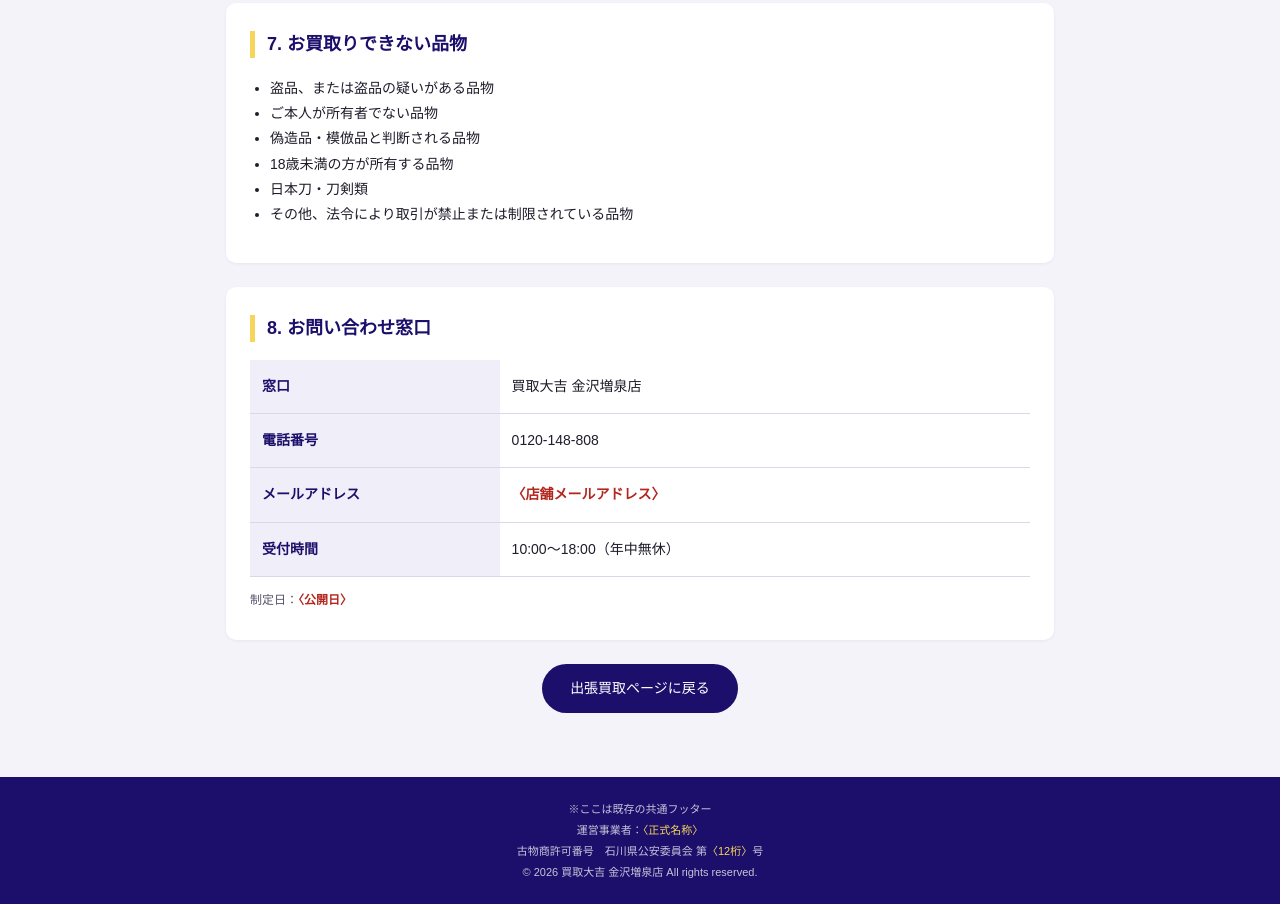
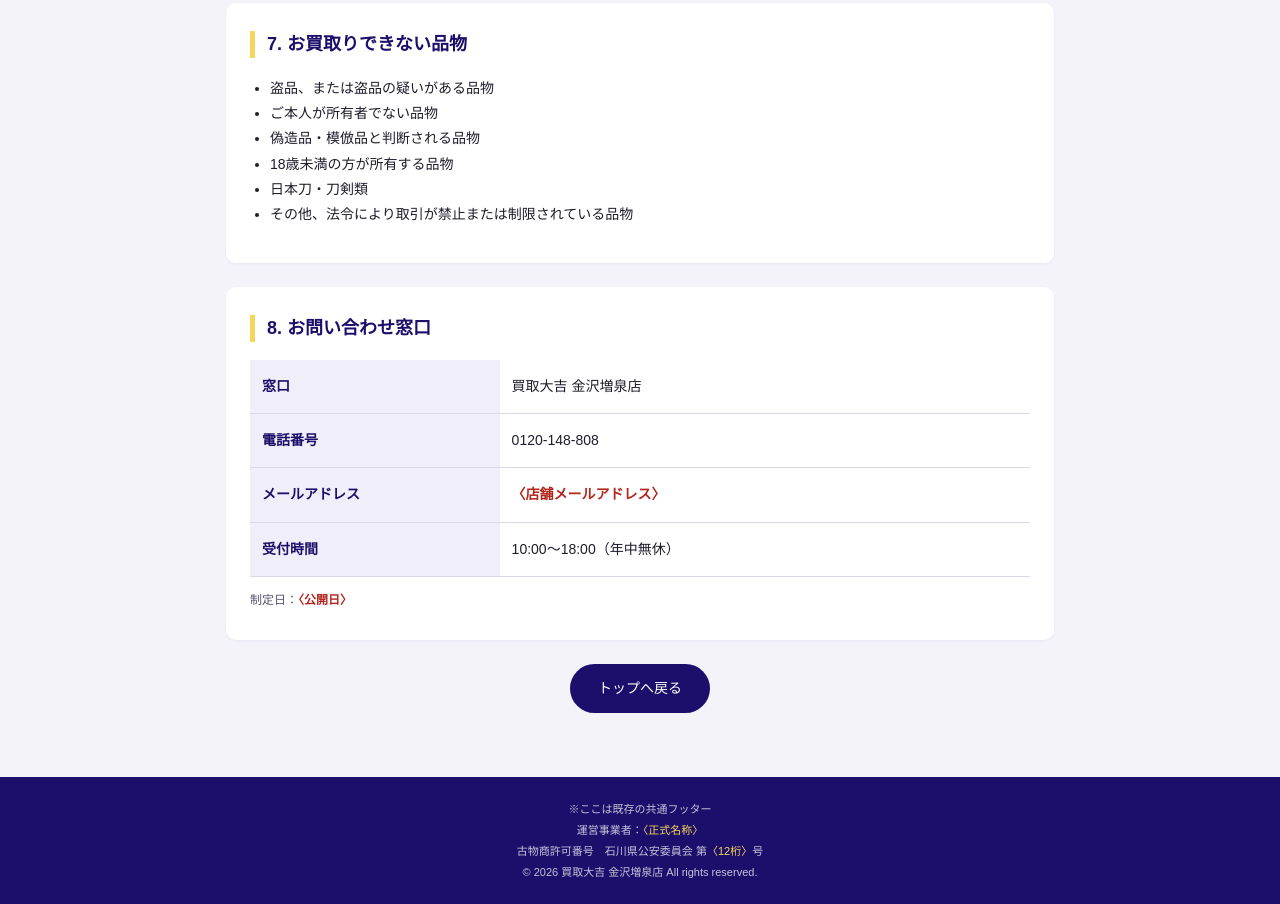
Before and after one commit to honokamorohashi/honokamorohashi.github.io, a plain HTML site: page kobayashi-san/1117_kaitori-daikichi_tokushoho-page_sample.html in a window 1280 px wide. Shown: the part 3806-4710 px from the top of the page. Drawn offline with Linux system fonts and the light colour scheme.

Commit message:
kobayashi-san: 特商法ページ見本の戻るボタンを「トップへ戻る」に変更
Co-Authored-By: Claude Opus 5 <noreply@anthropic.com>

```diff
--- a/kobayashi-san/1117_kaitori-daikichi_tokushoho-page_sample.html
+++ b/kobayashi-san/1117_kaitori-daikichi_tokushoho-page_sample.html
@@ -177,7 +177,7 @@ footer { background: var(--navy); color: rgba(255,255,255,.75); text-align: cent
   <p class="note-s" style="margin-top:12px">制定日：<span class="ph">〈公開日〉</span></p>
 </section>
 
-<div class="back"><a href="#">出張買取ページに戻る</a></div>
+<div class="back"><a href="#">トップへ戻る</a></div>
 
 </main>
 
```
